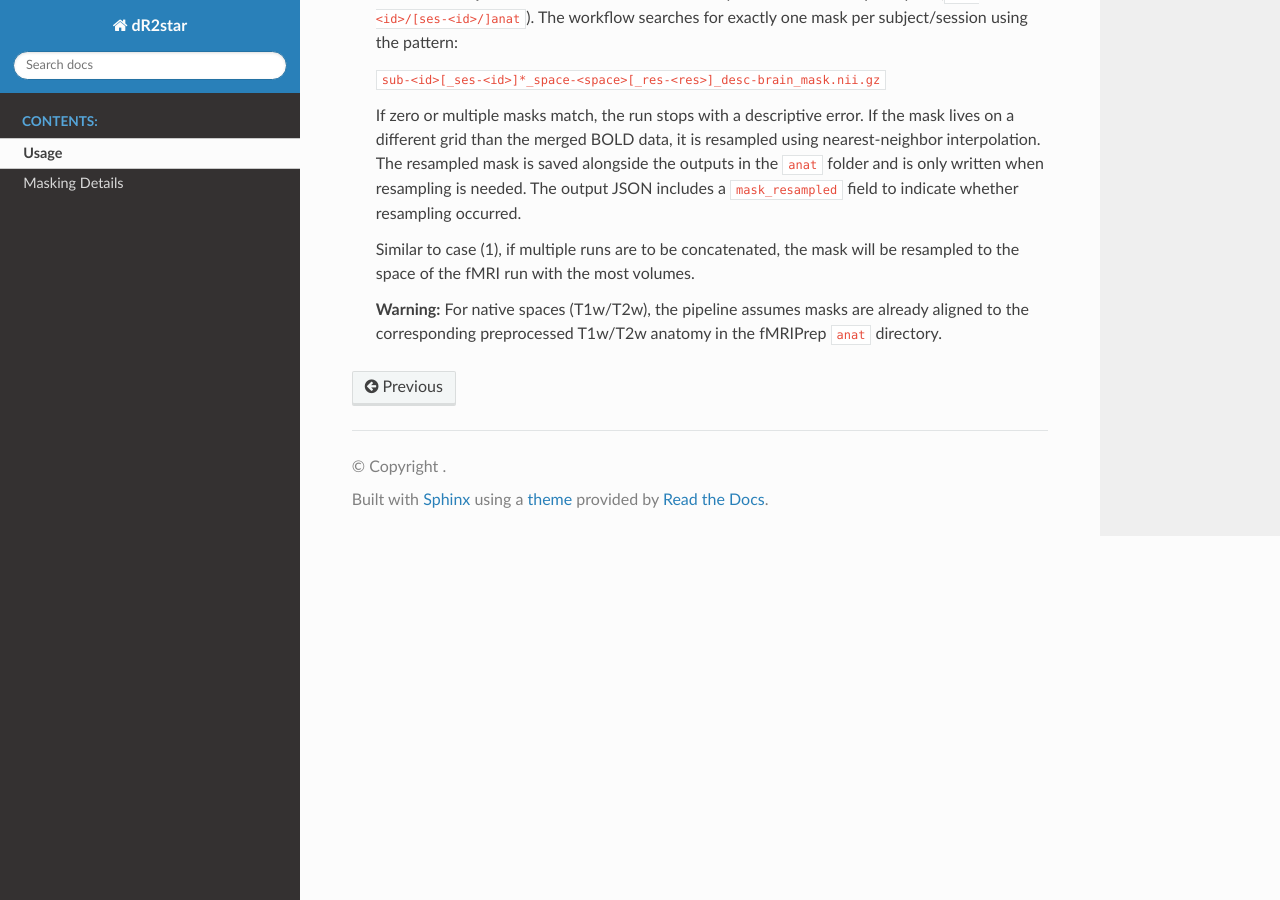
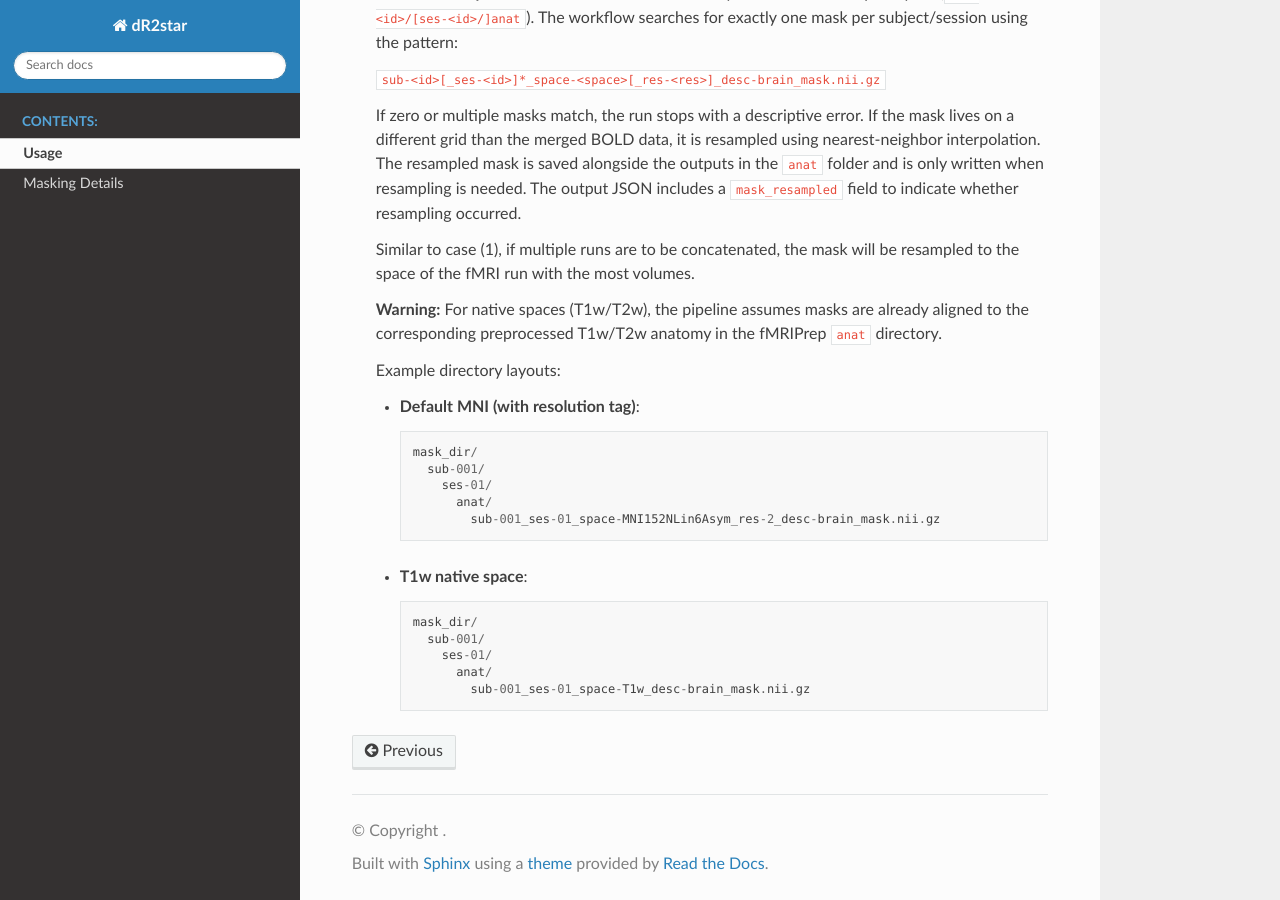
Before and after one commit to Larsen-Lab/dR2star, a Sphinx documentation site: the page built from docs/usage.rst, in a window 1280 px wide and 900 px high, scrolled down 534 px. Built offline with Sphinx 7.4.7 and the Read the Docs theme 3.1.0, drawn with Linux system fonts in a browser that asks for light colours.

Commit message:
Add mask directory layout examples

```diff
--- a/docs/usage.rst
+++ b/docs/usage.rst
@@ -35,3 +35,21 @@ This workflow supports three masking modes, depending on the ``--mask-input`` fl
 
    **Warning:** For native spaces (T1w/T2w), the pipeline assumes masks are already aligned
    to the corresponding preprocessed T1w/T2w anatomy in the fMRIPrep ``anat`` directory.
+
+   Example directory layouts:
+
+   - **Default MNI (with resolution tag)**::
+
+       mask_dir/
+         sub-001/
+           ses-01/
+             anat/
+               sub-001_ses-01_space-MNI152NLin6Asym_res-2_desc-brain_mask.nii.gz
+
+   - **T1w native space**::
+
+       mask_dir/
+         sub-001/
+           ses-01/
+             anat/
+               sub-001_ses-01_space-T1w_desc-brain_mask.nii.gz
```
